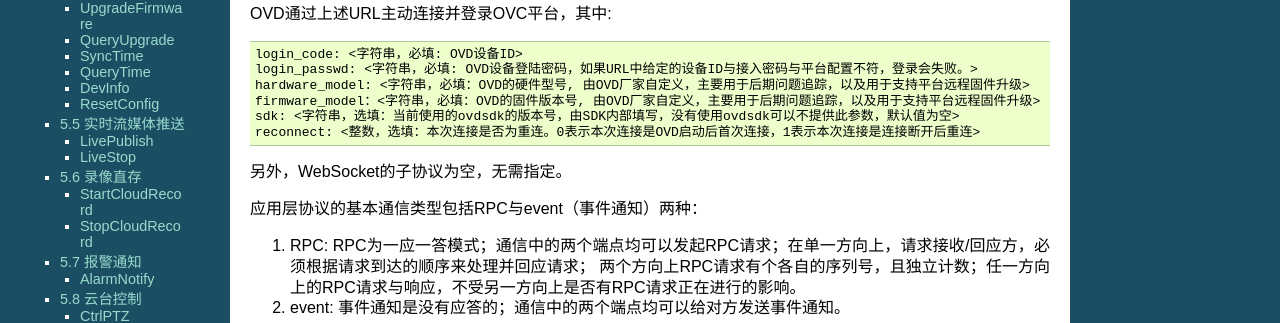
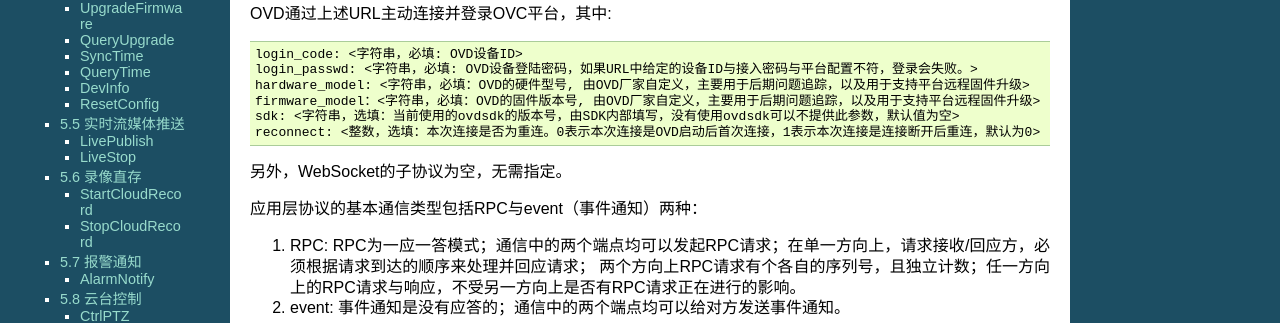
Before and after one commit to jamken/open_dev_sdk, a Sphinx documentation site: the page built from docs/dap.rst, in a window 1280 px wide and 900 px high, scrolled down 307 px. Shown: the part 294-617 px from the top of the window. Built offline with Sphinx 7.4.7, drawn with Linux system fonts in a browser that asks for light colours; some of the changed lines change nothing that is shown; some of the changed text lies outside the part shown.

Commit message:
ws连接增加reconnect参数默认值

```diff
--- a/docs/dap.rst
+++ b/docs/dap.rst
@@ -27,7 +27,7 @@
 
 websocket URL::
 
-  ws://<OVC domain:port>/ovc?login_code=<OVD设备ID>&login_passwd=<OVD接入密码>&hardware_model=<OVD的硬件型号>&firmware_model=<OVD的固件版本号>&sdk=<SDK版本号>
+  ws://<OVC domain:port>/ovc?login_code=<OVD设备ID>&login_passwd=<OVD接入密码>&hardware_model=<OVD的硬件型号>&firmware_model=<OVD的固件版本号>&sdk=<SDK版本号>&reconnect=<是否重连>
 
 OVD通过上述URL主动连接并登录OVC平台，其中: ::
 
@@ -36,7 +36,7 @@
   hardware_model: <字符串，必填：OVD的硬件型号, 由OVD厂家自定义，主要用于后期问题追踪，以及用于支持平台远程固件升级>
   firmware_model：<字符串，必填：OVD的固件版本号, 由OVD厂家自定义，主要用于后期问题追踪，以及用于支持平台远程固件升级>
   sdk: <字符串，选填：当前使用的ovdsdk的版本号，由SDK内部填写，没有使用ovdsdk可以不提供此参数，默认值为空>
-  reconnect: <整数，选填：本次连接是否为重连。0表示本次连接是OVD启动后首次连接，1表示本次连接是连接断开后重连>
+  reconnect: <整数，选填：本次连接是否为重连。0表示本次连接是OVD启动后首次连接，1表示本次连接是连接断开后重连，默认为0>
 
 另外，WebSocket的子协议为空，无需指定。
 
```
